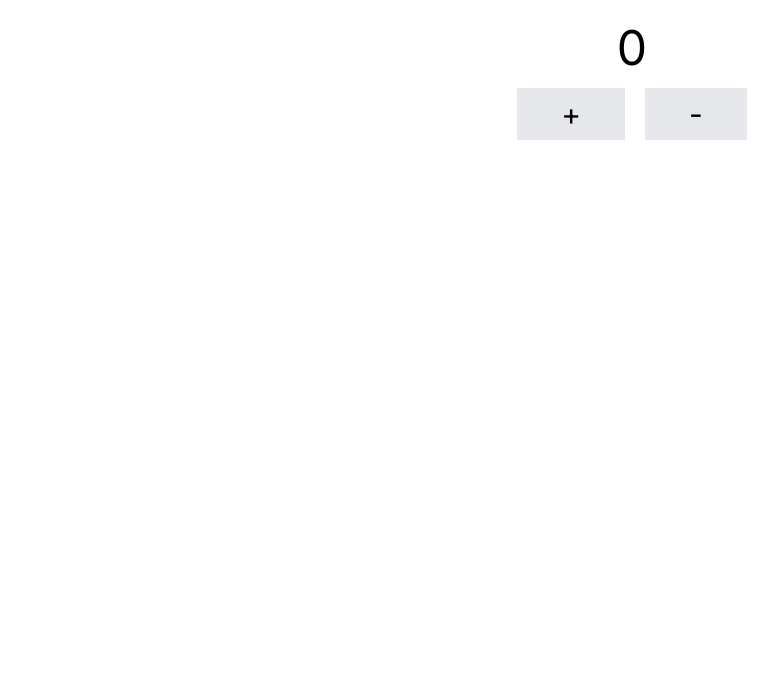
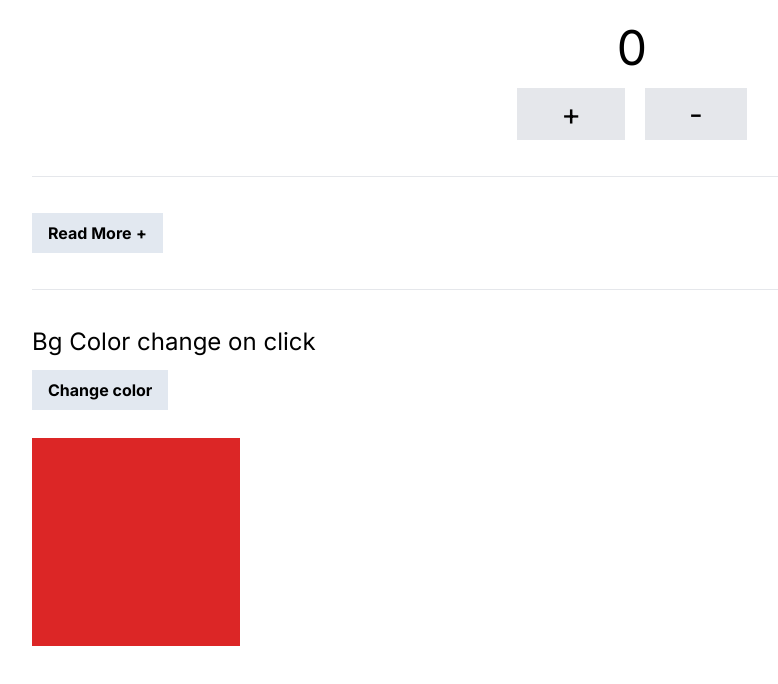
Before and after one commit to mdirshad007/myclass, a Next.js app: page /use-reducer-hook in a window 1280 px wide. Shown: the top 684 px of the page, without its empty margins (8-786 px from the left). Built offline with nearby package versions, Linux system fonts and the light colour scheme.

Commit message:
add to do list api

```diff
--- a/app/change-background/page.js
+++ b/app/change-background/page.js
@@ -14,6 +14,7 @@ export default function Page() {
     //     setIndexvalue(0);
     // }
     setIndexvalue(indexValue+1);
+    console.log("======>",indexValue);
     console.log(indexValue%3);
   }
     return (
--- a/app/components/ToDoList/ToDoList.jsx
+++ b/app/components/ToDoList/ToDoList.jsx
@@ -2,10 +2,15 @@ import React from "react";
 import TaskDone from "../TaskDone/TaskDone";
 import Link from "next/link";
 import TaskNotDone from "../TaskNotDone/TaskNotDone";
+import FatchData from "./components/FatchData";
 
 export default function ToDoList() {
+  const handelReceivedListData=(list)=>{
+    console.log(list)
+  }
   return (
     <ul>
+      <FatchData receivedListData={handelReceivedListData}/>
       <Link href="/change-background">
         <TaskDone taskName="Use of useState" />
       </Link>
--- /dev/null
+++ b/app/components/ToDoList/components/FatchData.jsx
@@ -0,0 +1,15 @@
+import React from 'react'
+const fetchList=async ()=>{
+ let list=await fetch(`https://6654c2d73c1d3b6029374b42.mockapi.io/todo/list`)
+ list=await list.json()
+ return list
+}
+async function FatchData({receivedListData}) {
+    const listData=await fetchList();
+    receivedListData(listData)
+  return (
+    <div>FatchData</div>
+  )
+}
+
+export default FatchData
--- a/app/use-reducer-hook/page.js
+++ b/app/use-reducer-hook/page.js
@@ -20,6 +20,29 @@ export default function Page() {
 
   const [state, dispatch] = useReducer(reducer, initialState);
 
+  let initialStateAccordion = null;
+  const accordionReducer = (state, action) => {
+    switch (action.type) {
+      case "open":
+        return (state = 1);
+      case "close":
+        return state=null;
+      default:
+        return state=null;
+    }
+  };
+  const [accordionState, accordionDispatch] = useReducer(
+    accordionReducer,
+    initialStateAccordion
+  );
+
+  const bgColor=["bg-red-600","bg-green-600","bg-blue-700"]
+  let initialBgIndex=0;
+
+  const bgReducer=(state,action)=>{
+    return state
+  }
+  const [bgState,bgDispatch]=useReducer(bgReducer,initialBgIndex)
   return (
     <div>
       <div className="w-full md:w-[1200px] mx-auto justify-between mt-6 flex-wrap">
@@ -38,6 +61,51 @@ export default function Page() {
             -
           </button>
         </div>
+
+        <div className="mt-9">
+          <hr className="mb-9" />
+          <button
+            className="bg-slate-200 px-4 py-2 font-bold"
+            onClick={() => {
+              console.log("=====>",accordionState)
+              if(!accordionState){
+                accordionDispatch({ type: "open" })
+              }
+              else{
+                accordionDispatch({ type: "close" })
+              }
+            }}
+          >
+            Read More <span className="w-3 inline-block">{accordionState > 0 ? "-" : "+"}</span>
+          </button>
+          <p className={`px-4 py-2 ${accordionState > 0 ? "block" : "hidden"}`}>
+            Hello world
+          </p>
+        </div>
+
+        <div className="mt-9">
+          <hr className="mb-9" />
+          <h2 className="text-2xl mb-3">
+            Bg Color change on click
+          </h2>
+          <button
+            className="bg-slate-200 px-4 py-2 font-bold"
+            onClick={() => {
+              console.log("=====>",accordionState)
+              if(!accordionState){
+                accordionDispatch({ type: "open" })
+              }
+              else{
+                accordionDispatch({ type: "close" })
+              }
+            }}
+          >
+            Change color
+          </button>
+          <div className={`w-52 h-52 bg-red-600 mt-7`}>
+
+          </div>
+        </div>
       </div>
     </div>
   );
```
